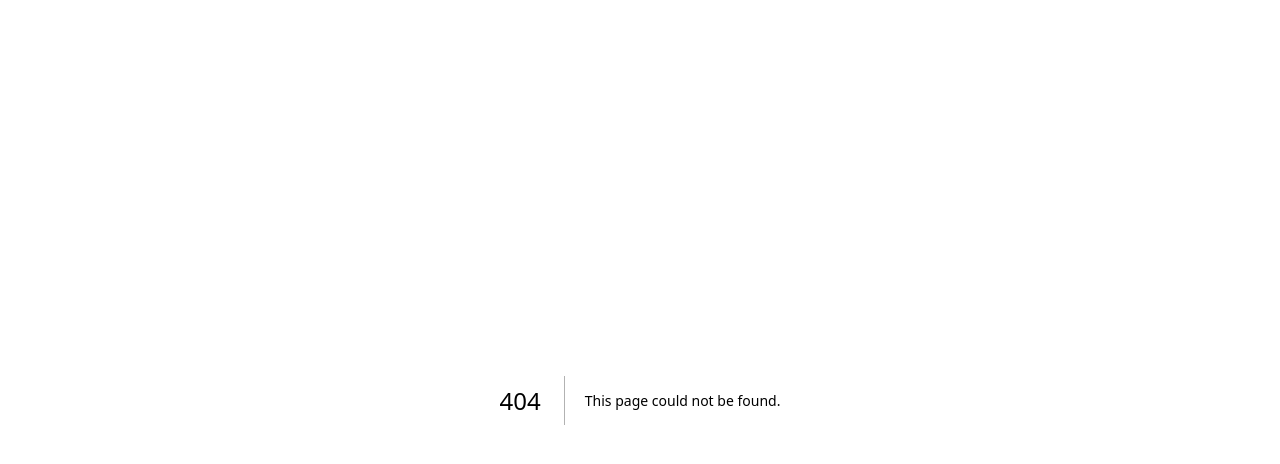
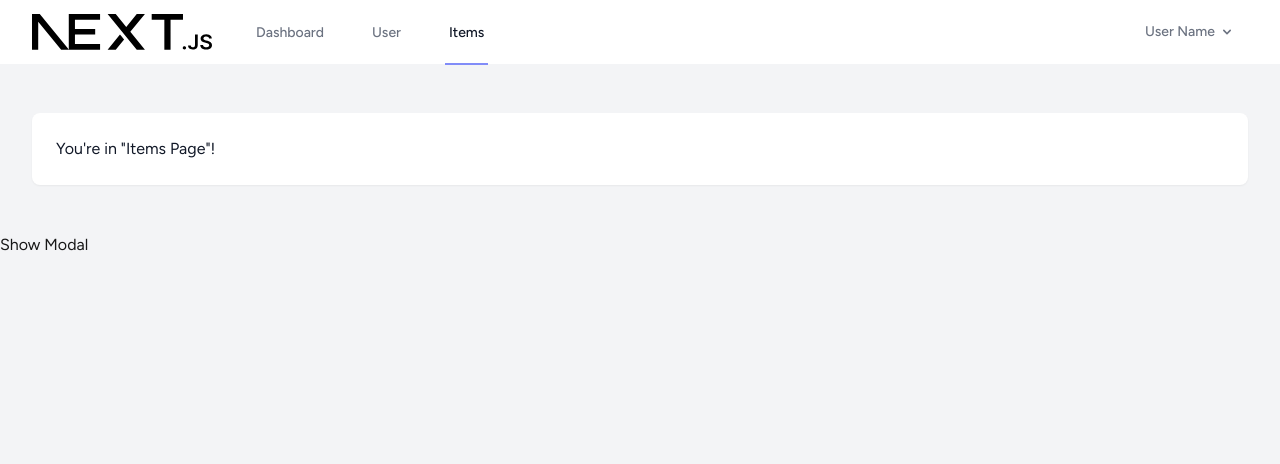
Before and after one commit to souvikdas-dev/fastapi-nextjs-full-stack, a Next.js app in the folder frontend/: page /items in a window 1280 px wide. Before the commit this address had no page. Shown: the top 464 px of the page. Built offline with nearby package versions, Linux system fonts and the light colour scheme.

Commit message:
wip: items route

```diff
--- /dev/null
+++ b/frontend/app/(app)/items/page.js
@@ -0,0 +1,58 @@
+export default function ItemsPage() {
+  // const data = fetch(process.env.BACKEND_API_URL + "/items");
+  // const items = data.json();
+
+  return (
+    <>
+      <div className="py-12">
+        <div className="mx-auto max-w-7xl sm:px-6 lg:px-8">
+          <div className="overflow-hidden bg-white shadow-sm sm:rounded-lg">
+            <div className="p-6 text-gray-900">
+              You&apos;re in &quot;Items Page&quot;!
+            </div>
+          </div>
+        </div>
+      </div>
+
+      <button type="button" onClick={() => SetShowModal(true)}>
+        Show Modal
+      </button>
+
+      {/* <div className="py-8">
+        <div className="px-4 mx-auto max-w-7xl sm:px-6 lg:px-8">
+          <h2 className="mb-6 text-3xl font-semibold text-gray-800">Items</h2>
+
+          <ul
+            role="list"
+            className="p-4 bg-white divide-y divide-gray-100 rounded-lg shadow-sm"
+          >
+            {items.map((item) => (
+              <li key={item.id} className="flex justify-between py-5 gap-x-6">
+                <div className="flex min-w-0 gap-x-4">
+                  <div className="flex-auto min-w-0">
+                    <p className="font-semibold text-gray-900 text-sm/6">
+                      {item.name}
+                    </p>
+                    <p className="mt-1 text-gray-500 truncate text-xs/5">
+                      {item.description}
+                    </p>
+                  </div>
+                </div>
+                <div className="hidden shrink-0 sm:flex sm:flex-col sm:items-end">
+                  <p className="px-2 text-gray-900 bg-green-300 rounded text-sm/6">
+                    ₹ {item.price}
+                  </p>
+
+                  <p className="mt-1 text-gray-500 text-xs/5">
+                    &#x1F550;
+                    <time dateTime={item.updated_at}> {item.last_updated}</time>
+                  </p>
+                </div>
+              </li>
+            ))}
+          </ul>
+        </div>
+      </div> */}
+    </>
+  );
+}
--- a/frontend/app/_layouts/navigation.js
+++ b/frontend/app/_layouts/navigation.js
@@ -40,6 +40,12 @@ export default function Navigation() {
             <div className="hidden space-x-8 sm:-my-px sm:ms-10 sm:flex">
               <NavLink href="/users" active={pathname === "/users"}>
                 User
+              </NavLink>
+            </div>
+
+            <div className="hidden space-x-8 sm:-my-px sm:ms-10 sm:flex">
+              <NavLink href="/items" active={pathname === "/items"}>
+                Items
               </NavLink>
             </div>
           </div>
```
Also changed, not shown: frontend/app/(app)/items/[id]/edit/page.js (added).
